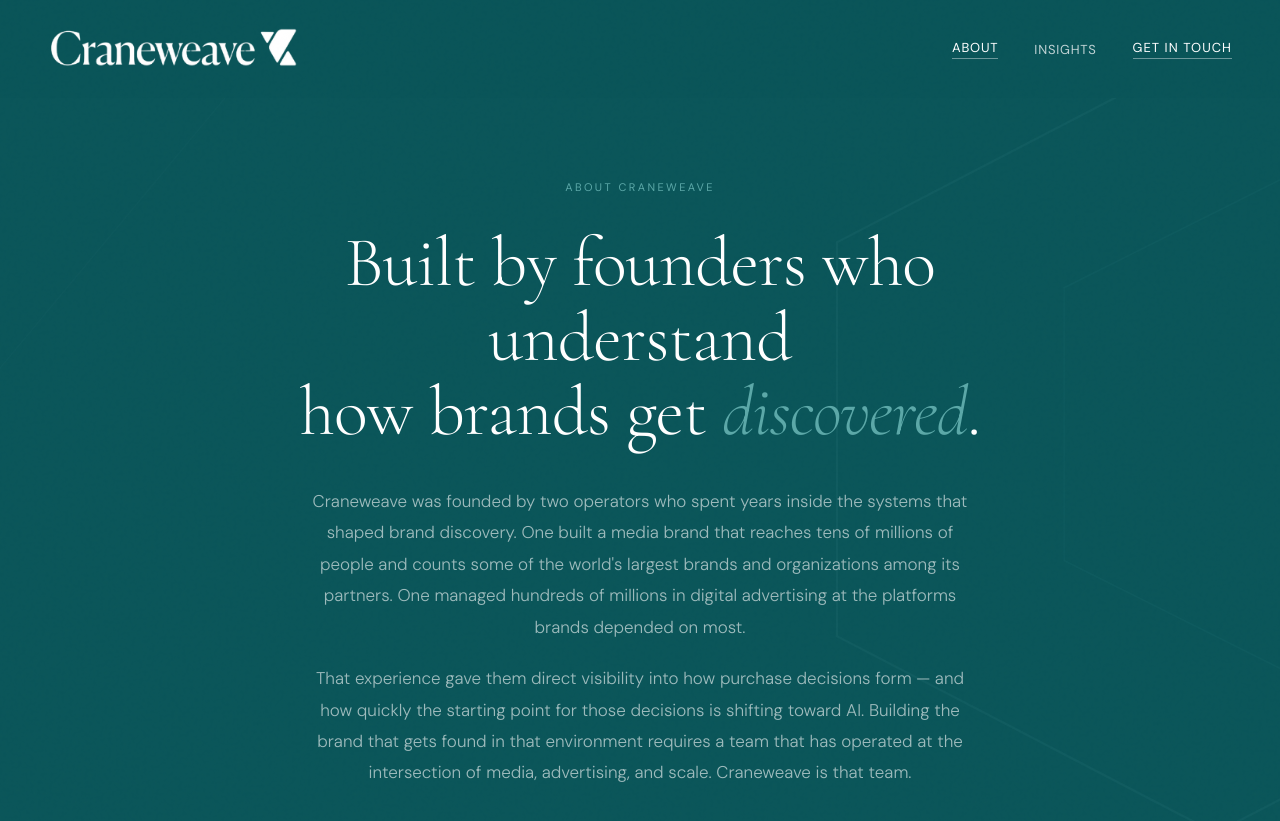
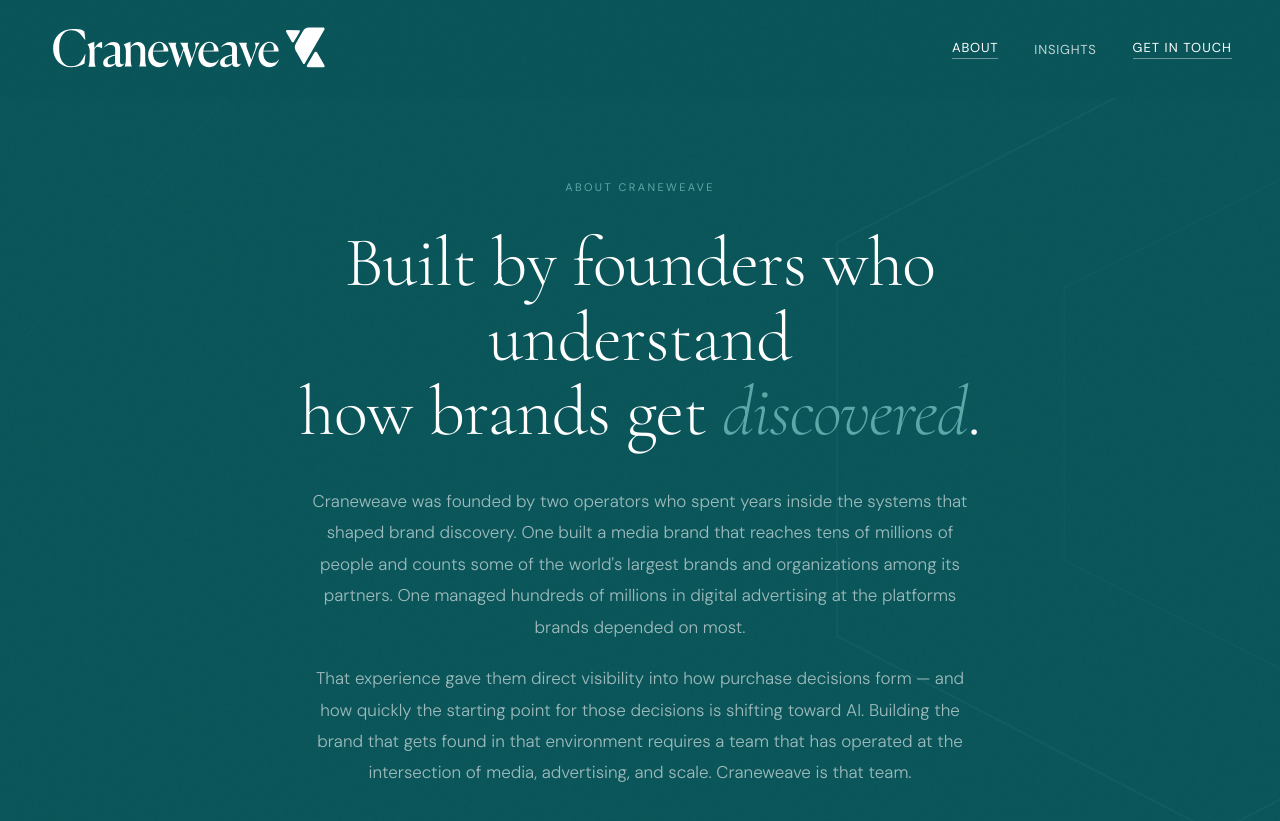
Before and after one commit to markym0rk/craneweave-site, a Jekyll site: the page about/index.html, which Jekyll copies as it is, in a window 1280 px wide and 900 px high. Shown: the top 821 px of the window. Built offline with Jekyll 4.4.1, drawn with Linux system fonts in a browser that asks for light colours.

Commit message:
Replace logo image format from PNG to SVG

```diff
--- a/about/index.html
+++ b/about/index.html
@@ -352,7 +352,7 @@
 
   <!-- NAV -->
   <nav>
-    <a class="nav-logo" href="/"><img src="/Craneweave_Logo_White.png" alt="Craneweave" class="nav-logo-img" /></a>
+    <a class="nav-logo" href="/"><img src="/Craneweave_Logo_White.svg" alt="Craneweave" class="nav-logo-img" /></a>
     <div class="nav-right">
       <a class="nav-link active" href="/about/">About</a>
       <a class="nav-link" href="/blog/">Insights</a>
@@ -464,7 +464,7 @@
 
   <!-- FOOTER -->
   <footer>
-    <div class="footer-logo"><img src="/Craneweave_Logo_White.png" alt="Craneweave" class="footer-logo-img" /></div>
+    <div class="footer-logo"><img src="/Craneweave_Logo_White.svg" alt="Craneweave" class="footer-logo-img" /></div>
     <div class="footer-right">
       <a class="footer-link" href="/about/">About</a>
       <a class="footer-link" href="/blog/">Insights</a>
```
